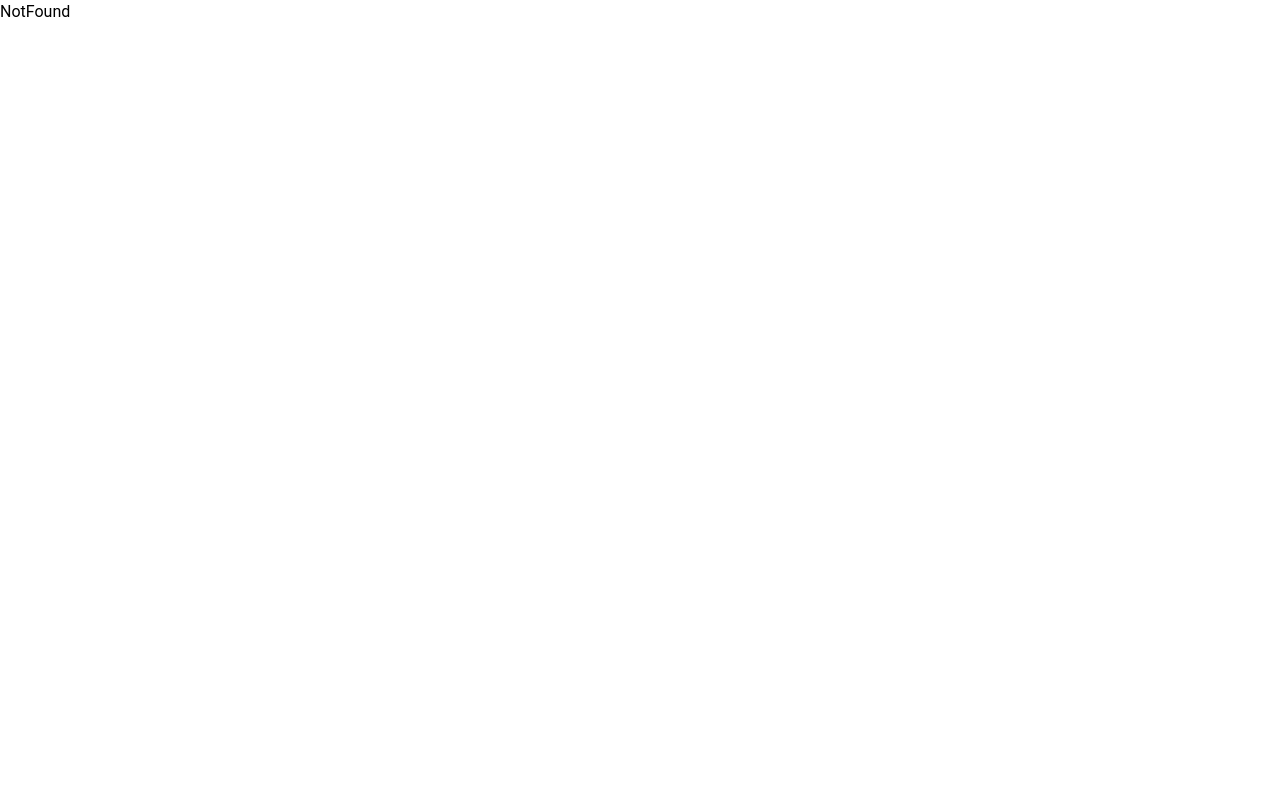
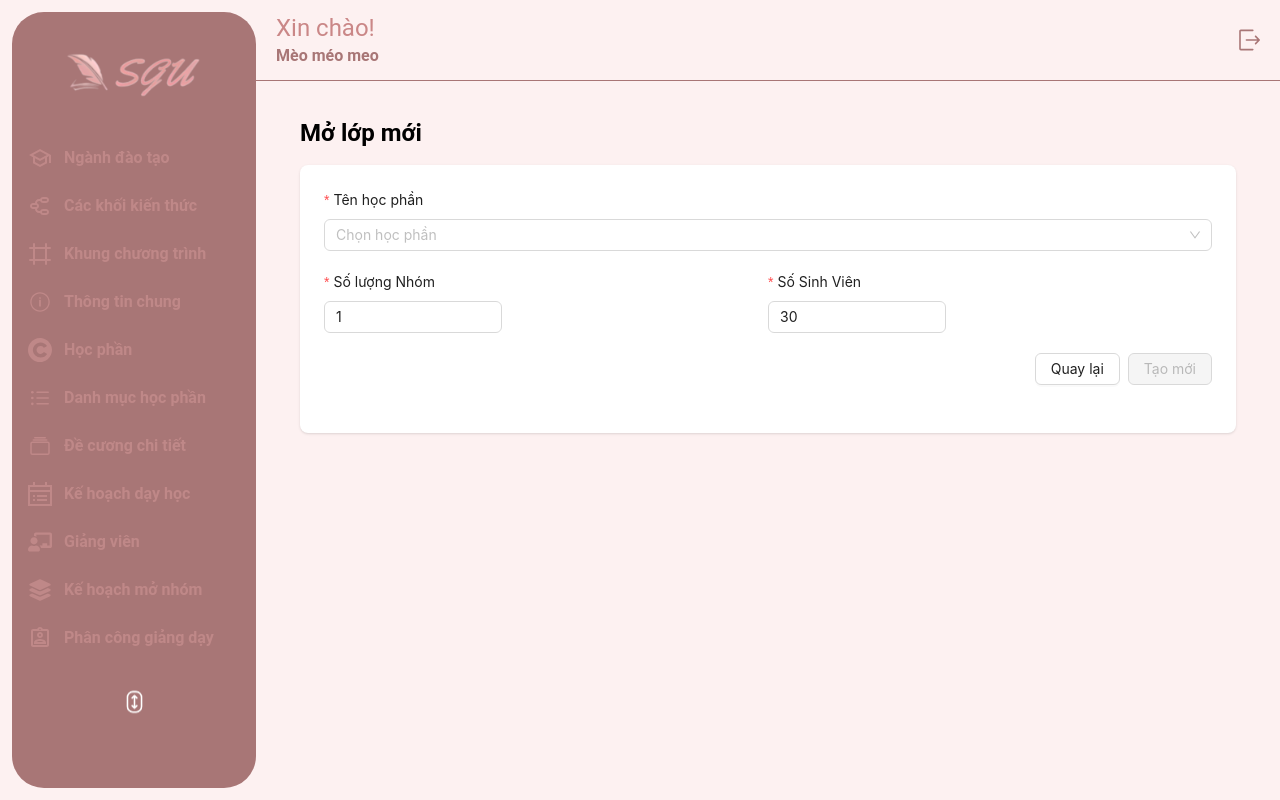
Before and after one commit to angsongji/CTDT, a React (Vite) app in the folder frontend/: page /admin/group-opening-plan/create in a window 1280 px wide. Built offline with nearby package versions, Linux system fonts and the light colour scheme.

Commit message:
giao dien createGroupOpenlingPlan

```diff
--- /dev/null
+++ b/frontend/src/pages/admin/CreateGroupOpeningPlan.jsx
@@ -0,0 +1,99 @@
+import { Button, Form, Input, Space, InputNumber, Select } from 'antd';
+import { useEffect, useState } from 'react';
+import { useNavigate } from 'react-router-dom';
+
+function CreateGroupOpeningPlan() {
+
+    const navigate = useNavigate();
+    const [form] = Form.useForm();
+    const [submittable, setSubmittable] = useState(false);
+
+    const onFinish = (values) => {
+        console.log('data:', values);
+    };
+
+    // Monitor field changes to enable/disable the submit button
+    const handleFieldChange = () => {
+        const nameField = form.getFieldValue("name");
+        setSubmittable(!!nameField); // Enable button if the name field is selected
+    };
+
+    const courses = [
+        { value: 'lap_trinh_c', label: 'Lập trình C' },
+        { value: 'co_so_du_lieu', label: 'Cơ sở dữ liệu' },
+        { value: 'kinh_te_vi_mo', label: 'Kinh tế vĩ mô' },
+        { value: 'quan_tri_doanh_nghiep', label: 'Quản trị doanh nghiệp' },
+        { value: 'mang_may_tinh', label: 'Mạng máy tính' },
+    ];
+
+    return (
+        <>
+            <div className="p-6">
+                <h1 className="text-2xl font-bold mb-4">Mở lớp mới</h1>
+                <div className="bg-white rounded-lg shadow p-6">
+                    <Form
+                        form={form}
+                        name="validateOnly"
+                        layout="vertical"
+                        autoComplete="off"
+                        onFinish={onFinish}
+                    >
+
+                        <Form.Item
+                            style={{ marginBottom: '20px' }}
+                            name="name"
+                            label="Tên học phần"
+                            rules={[{ required: true, message: 'Tên học phần là bắt buộc!' }]}
+                        >
+                            <Select
+                                placeholder="Chọn học phần"
+                                onChange={handleFieldChange}
+                            >
+                                {courses.map(course => (
+                                    <Select.Option key={course.value} value={course.value}>
+                                        {course.label}
+                                    </Select.Option>
+                                ))}
+                            </Select>
+                        </Form.Item>
+
+                        <div className='flex space-between w-full'>
+                            <Form.Item
+                                style={{ marginBottom: '20px', width:'50%' }}
+                                name="NumberOfGroups"
+                                label="Số lượng Nhóm"
+                                rules={[{ required: true, message: 'Số lượng Nhóm là bắt buộc!' }]}
+                            >
+                                <InputNumber min={1} max={10} defaultValue={1} style={{ width: '40%' }} />
+                            </Form.Item>
+
+                            <Form.Item
+                                style={{ marginBottom: '20px', width:'50%' }}
+                                name="NumberOfStudents"
+                                label="Số Sinh Viên"
+                                rules={[{ required: true, message: 'Số Sinh Viên là bắt buộc!' }]}
+                            >
+                                <InputNumber min={30} max={1000} defaultValue={30} style={{ width: '40%' }} />
+                            </Form.Item>
+                        </div>
+
+                        <Form.Item>
+                            <Space className="flex justify-end w-full">
+                                <Button onClick={() => navigate(-1)}>Quay lại</Button>
+                                <Button
+                                    type="primary"
+                                    htmlType="submit"
+                                    disabled={!submittable}
+                                >
+                                    Tạo mới
+                                </Button>
+                            </Space>
+                        </Form.Item>
+                    </Form>
+                </div>
+            </div>
+        </>
+    )
+}
+
+export default CreateGroupOpeningPlan;
--- a/frontend/src/routes/index.jsx
+++ b/frontend/src/routes/index.jsx
@@ -19,6 +19,7 @@ import TeachingAssignment from "../pages/admin/TeachingAssignment";
 import TrainingCycle from "../pages/admin/TrainingCycle";
 import CreateTrainingCycle from "../pages/admin/CreateTrainingCycle";
 import EditTrainingCycle from "../pages/admin/EditTrainingCycle";
+import CreateGroupOpeningPlan from "../pages/admin/CreateGroupOpeningPlan";
 
 const router = createBrowserRouter([
     {
@@ -47,6 +48,7 @@ const router = createBrowserRouter([
             { path: "teaching-plan", element: <TeachingPlan /> },
             { path: "lecturer", element: <Lecturer /> },
             { path: "group-opening-plan", element: <GroupOpeningPlan /> },
+            { path: "group-opening-plan/create", element: <CreateGroupOpeningPlan /> },
             { path: "teaching-assignment", element: <TeachingAssignment /> },
             { path: "training-cycle", element: <TrainingCycle /> },
             { path: "training-cycle/create", element: <CreateTrainingCycle /> },
```
